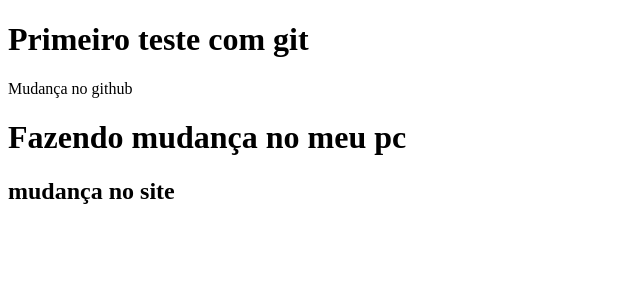
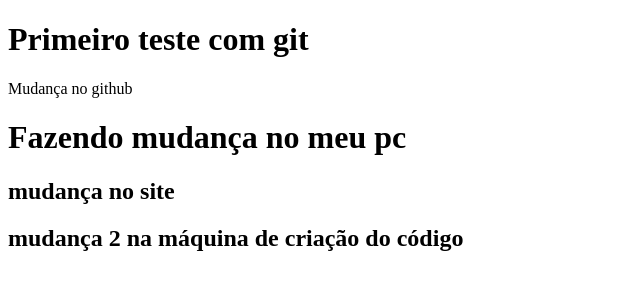
Before and after one commit to Antunesteixeira/site-teste-git, a plain HTML site: page index.html in a window 1280 px wide. Shown: the whole page, without its empty margins (0-640 px from the left). Drawn offline with Linux system fonts and the light colour scheme.

Commit message:
quarto commit

```diff
--- a/index.html
+++ b/index.html
@@ -10,5 +10,6 @@
     <p>Mudança no github</p>
     <h1>Fazendo mudança no meu pc</h1>
     <h2>mudança no site</h2>
+    <h2>mudança 2 na máquina de criação do código</h2>
 </body>
 </html>
```
